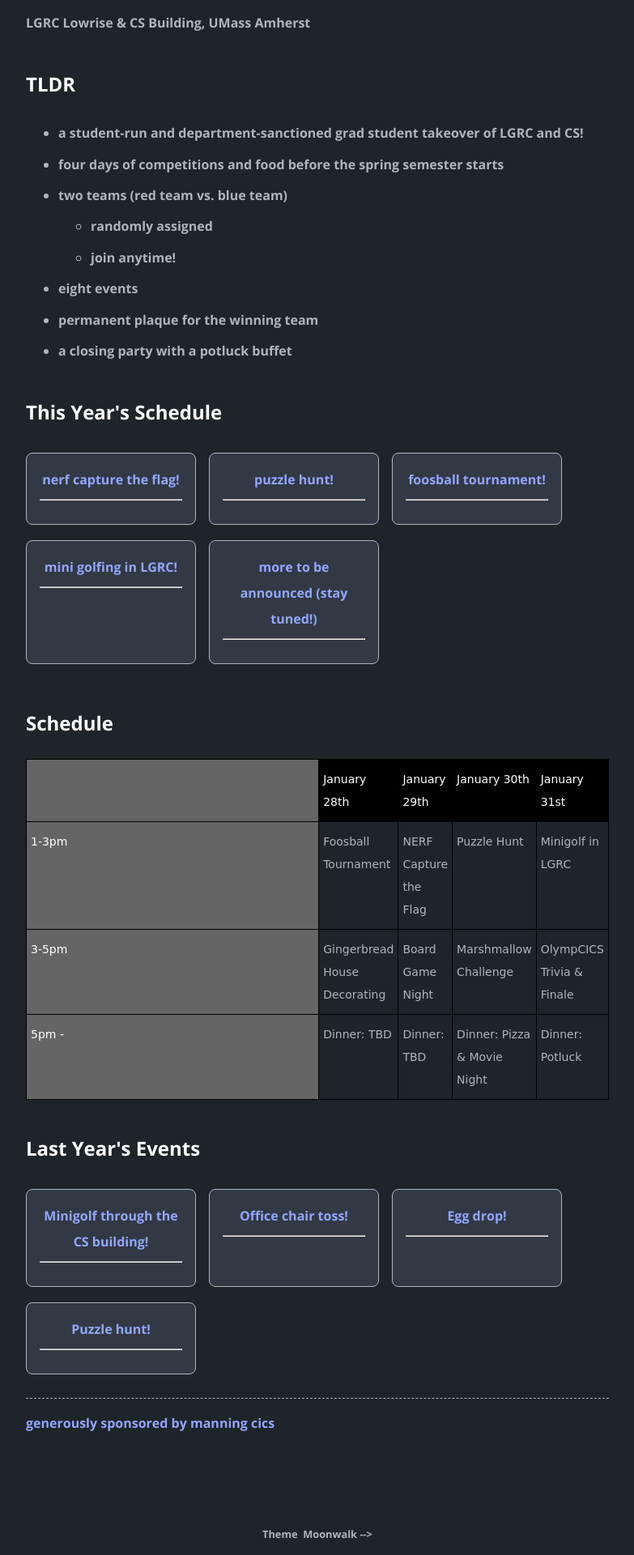
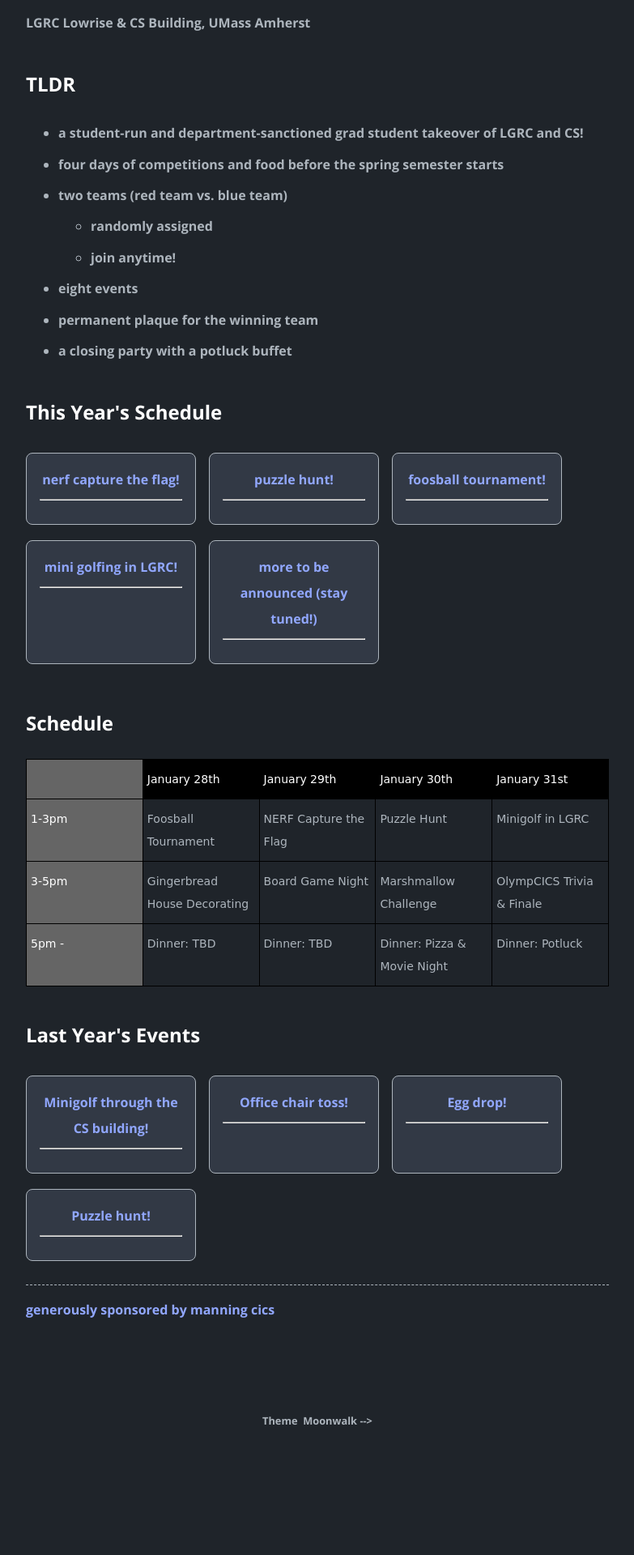
Before and after one commit to olympcics/olympcics.github.io, a Jekyll site: the page built from index.md, in a window 1280 px wide. Shown: the part 688-2608 px from the top of the page at 81% size, without its empty margins (248-1031 px from the left). Built offline with Jekyll 4.4.1, drawn with Linux system fonts in a browser that asks for light colours; after the commit the page ends 2468 px from its top, so only the background shows below that.

Commit message:
Update home.html

```diff
--- a/_layouts/home.html
+++ b/_layouts/home.html
@@ -37,7 +37,7 @@ layout: default
 
   <h2>Schedule</h2>
 <style type="text/css">
-.tg  {border-collapse:collapse;border-spacing:0;}
+.tg  {border-collapse:collapse;border-spacing:0;table-layout:fixed;}
 .tg td{border-color:black;border-style:solid;border-width:1px;font-family:Arial, sans-serif;font-size:14px;
   overflow:hidden;padding:10px 5px;word-break:normal;}
 .tg th{border-color:black;border-style:solid;border-width:1px;font-family:Arial, sans-serif;font-size:14px;
```
